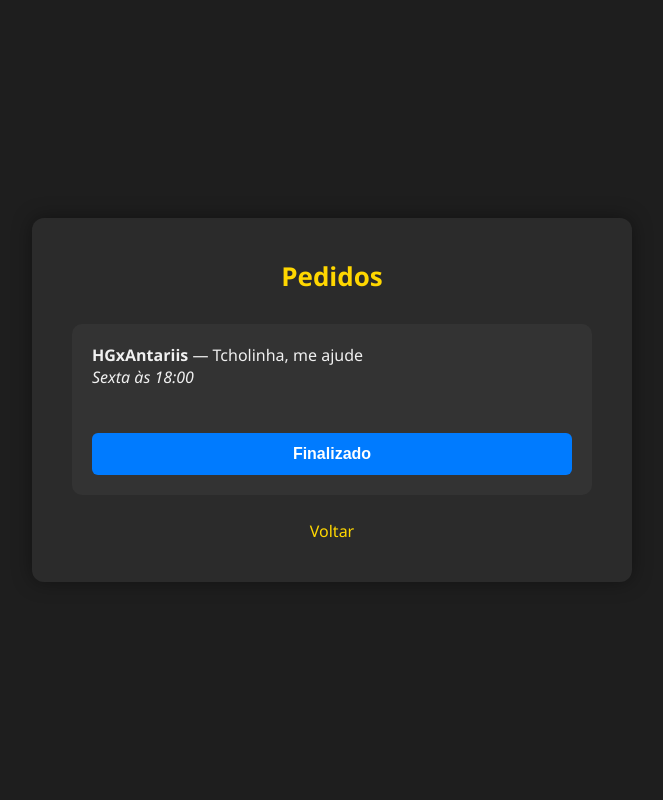
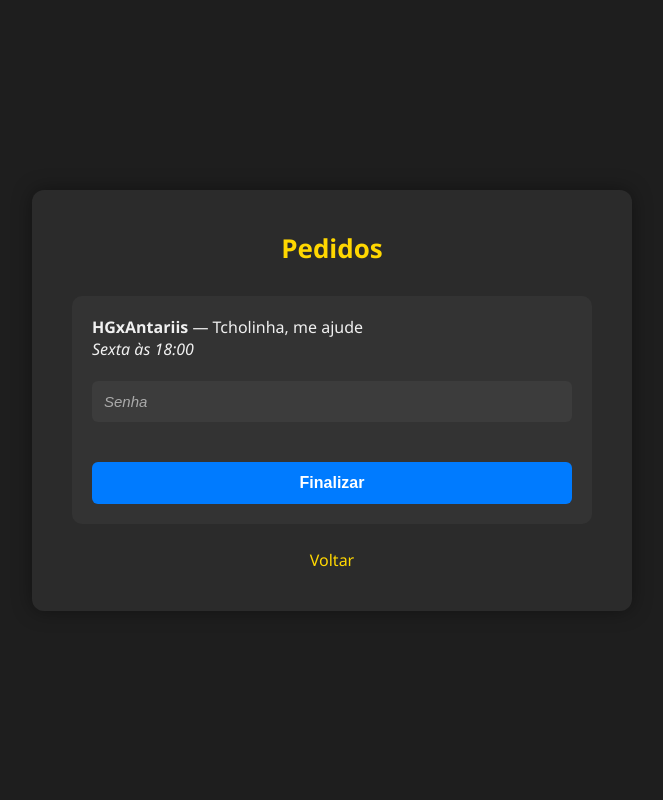
Before and after one commit to xxRobs/weeklyDMO, a FastAPI app: page /lista in a window 1280 px wide. Shown: the whole page, without its empty margins (308-971 px from the left). Run offline with FastAPI, Linux system fonts and the light colour scheme.

Commit message:
Versão 1.2 (Segurança na finalização)

```diff
--- a/main.py
+++ b/main.py
@@ -6,6 +6,10 @@ from sqlmodel import Session, select
 
 from models import PedidoAjuda
 from database import engine, criar_banco
+
+
+# Senha para finalização
+FINALIZACAO_SENHA = "dmomaster"
 
 # Inicializa a aplicação FastAPI
 app = FastAPI()
@@ -60,7 +64,10 @@ def listar_pedidos(request: Request):
 
 # Rota para finalizar um pedido
 @app.post("/finalizar/{pedido_id}")
-def finalizar_pedido(pedido_id: int):
+def finalizar_pedido(pedido_id: int, senha: str = Form(...)):
+    if senha != FINALIZACAO_SENHA:
+        return HTMLResponse("<h2>Senha incorreta! A finalização foi negada.</h2>", status_code=403)
+
     with Session(engine) as session:
         pedido = session.get(PedidoAjuda, pedido_id)
         if pedido:
--- a/static/style.css
+++ b/static/style.css
@@ -1,27 +1,26 @@
-/* Reset de espaçamento e caixa */
+/* RESET BÁSICO */
 * {
   margin: 0;
   padding: 0;
   box-sizing: border-box;
 }
 
-/* Altura total da página */
-html, body {
+html,
+body {
   height: 100%;
 }
 
-/* Estilização geral do corpo */
 body {
   background-color: #1e1e1e;
   color: #f0f0f0;
-    font-family: 'Segoe UI', Tahoma, Geneva, Verdana, sans-serif;
+  font-family: "Segoe UI", Tahoma, Geneva, Verdana, sans-serif;
   display: flex;
   justify-content: center;
   align-items: center;
   padding: 20px;
 }
 
-/* Container principal centralizado */
+/* CONTAINER CENTRALIZADO E RESPONSIVO */
 .container {
   background-color: #2b2b2b;
   padding: 40px;
@@ -33,24 +32,15 @@ body {
   overflow-y: auto;
 }
 
-/* Título da página */
+/* TÍTULOS */
 h1 {
   text-align: center;
   margin-bottom: 30px;
-    color: #FFD700;
+  color: #ffd700;
   font-size: 26px;
 }
 
-/* Centralizar paragráfos */
-p {
-    text-align: center;
-    margin-bottom: 30px;
-    color: #FFD700;
-    font-size: 26px;
-
-}
-
-/* Labels dos campos */
+/* LABELS */
 label {
   display: block;
   margin-top: 20px;
@@ -58,8 +48,9 @@ label {
   color: #e0e0e0;
 }
 
-/* Inputs, selects e textarea */
+/* INPUTS, TEXTAREA, SELECT, PASSWORD */
 input[type="text"],
+input[type="password"],
 textarea,
 select {
   width: 100%;
@@ -72,18 +63,24 @@ select {
   font-size: 15px;
 }
 
-/* Textarea específico */
+/* PLACEHOLDER DO CAMPO DE SENHA */
+input[type="password"]::placeholder {
+  color: #aaa;
+  font-style: italic;
+}
+
+/* TEXTAREA */
 textarea {
   resize: vertical;
   min-height: 80px;
 }
 
-/* Botões padrão */
+/* BOTÕES */
 button {
   margin-top: 30px;
   width: 100%;
   padding: 12px;
-    background-color: #007BFF;
+  background-color: #007bff;
   color: #fff;
   font-weight: bold;
   font-size: 16px;
@@ -93,17 +90,16 @@ button {
   transition: background-color 0.3s ease;
 }
 
-/* Hover do botão */
 button:hover {
   background-color: #0056b3;
 }
 
-/* Links gerais */
+/* LINKS */
 a {
   display: block;
   text-align: center;
   margin-top: 20px;
-    color: #FFD700;
+  color: #ffd700;
   text-decoration: none;
 }
 
@@ -111,13 +107,12 @@ a:hover {
   text-decoration: underline;
 }
 
-/* Lista de pedidos */
+/* LISTA DE PEDIDOS */
 ul {
   list-style: none;
   padding-left: 0;
 }
 
-/* Cada item da lista */
 li {
   background-color: #333;
   padding: 20px;
@@ -125,7 +120,10 @@ li {
   border-radius: 10px;
 }
 
-/* Formulário dentro do item da lista */
+/* FORMULÁRIO DENTRO DE CADA PEDIDO */
 li form {
   margin-top: 15px;
+  display: flex;
+  flex-direction: column;
+  gap: 10px;
 }
--- a/templates/lista.html
+++ b/templates/lista.html
@@ -25,7 +25,8 @@
 
                         <!-- Botão para finalizar -->
                         <form method="post" action="/finalizar/{{ pedido.id }}">
-                            <button type="submit">Finalizado</button>
+                            <input type="password" name="senha" placeholder="Senha" required>
+                            <button type="submit">Finalizar</button>
                         </form>
                     </li>
                 {% endfor %}
```
Also changed, not shown: banco.db. Lines whose indentation alone changed are shown as unchanged.
